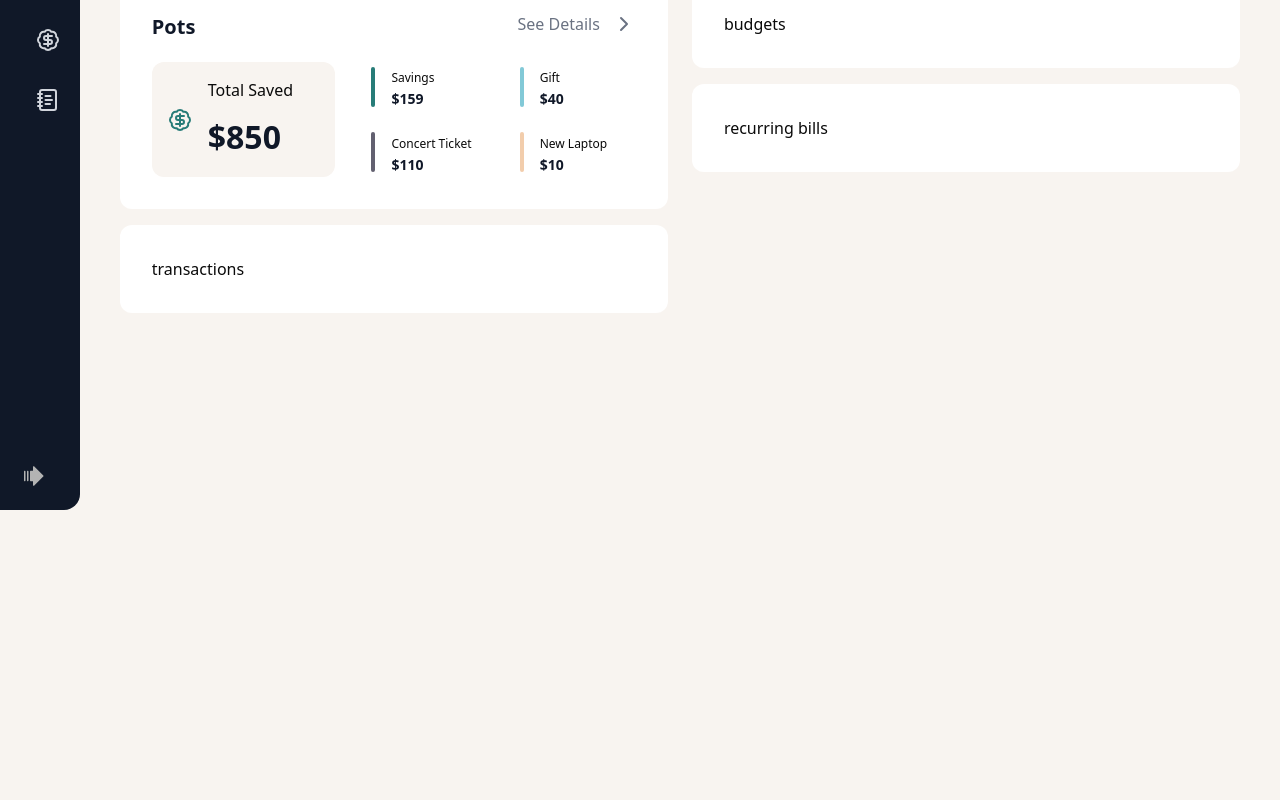
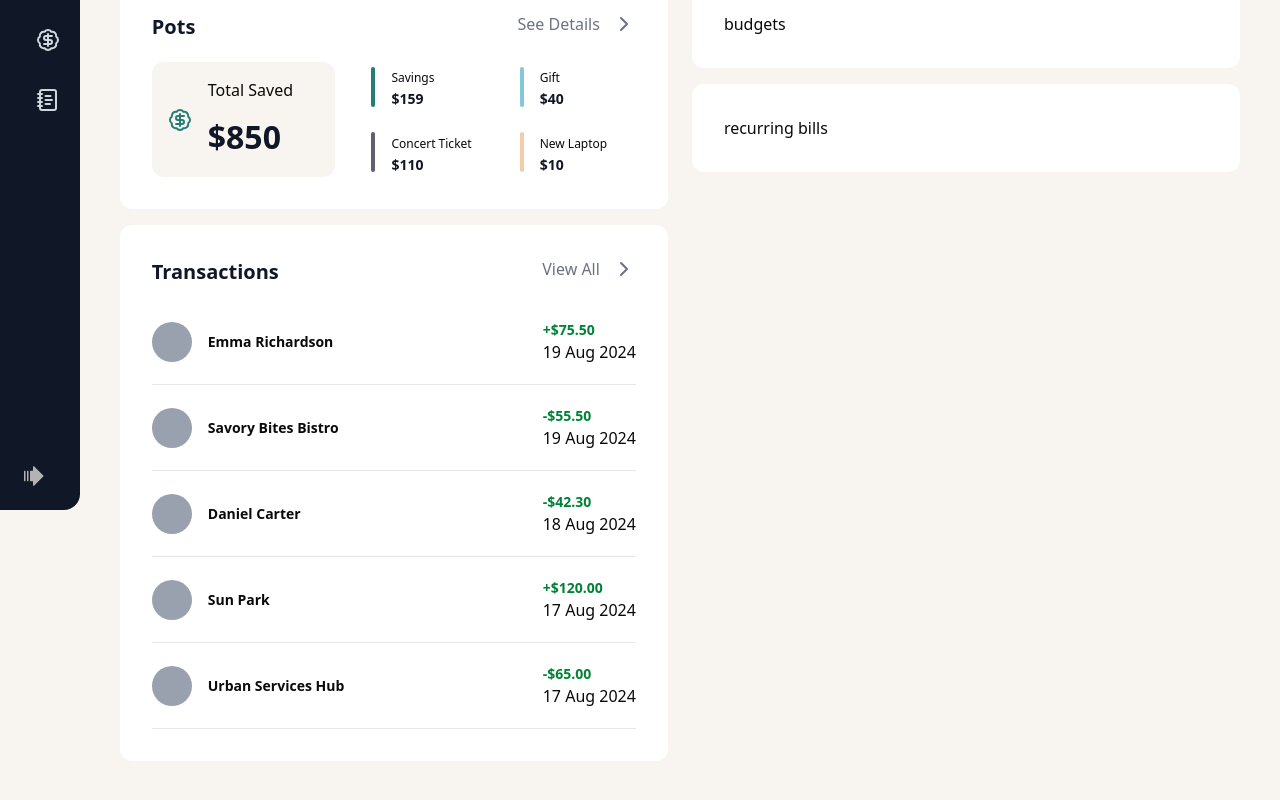
Before and after one commit to ozodbekDv/finance-app, a React app: page / in a window 1280 px wide. Shown: the part 290-1090 px from the top of the page. Before the commit the page ends 800 px from the top, so only its background shows below. Built offline with nearby package versions, Linux system fonts and the light colour scheme; no server answers; sample sign-in values are in the browser's storage; the HTML template or start-up script is replaced by a standard one.

Commit message:
feat: add transaction details section to Overview page

```diff
--- a/src/pages/Overview.tsx
+++ b/src/pages/Overview.tsx
@@ -67,7 +67,71 @@ function Overview() {
               </div>
             </div>
           </div>
-          <div className="overview-cards">transactions</div>
+          <div className="overview-cards">
+            <OverviewCardTop path="/" link="View All" title="Transactions" />
+            <div className="flex flex-col gap-5 mt-8">
+              <div className="pb-5 border-b border-gray-200 flex justify-between items-center">
+                <div className="flex items-center gap-4">
+                  <span className="w-10 h-10 bg-gray-400 rounded-full inline-block"></span>
+                  <h3 className="font-bold text-[14px]">Emma Richardson</h3>
+                </div>
+                <div>
+                  <h4 className="font-bold text-[14px] text-green-700">
+                    +$75.50
+                  </h4>
+                  <p>19 Aug 2024</p>
+                </div>
+              </div>
+              <div className="pb-5 border-b border-gray-200 flex justify-between items-center">
+                <div className="flex items-center gap-4">
+                  <span className="w-10 h-10 bg-gray-400 rounded-full inline-block"></span>
+                  <h3 className="font-bold text-[14px]">Savory Bites Bistro</h3>
+                </div>
+                <div>
+                  <h4 className="font-bold text-[14px] text-green-700">
+                    -$55.50
+                  </h4>
+                  <p>19 Aug 2024</p>
+                </div>
+              </div>
+              <div className="pb-5 border-b border-gray-200 flex justify-between items-center">
+                <div className="flex items-center gap-4">
+                  <span className="w-10 h-10 bg-gray-400 rounded-full inline-block"></span>
+                  <h3 className="font-bold text-[14px]">Daniel Carter</h3>
+                </div>
+                <div>
+                  <h4 className="font-bold text-[14px] text-green-700">
+                    -$42.30
+                  </h4>
+                  <p>18 Aug 2024</p>
+                </div>
+              </div>
+              <div className="pb-5 border-b border-gray-200 flex justify-between items-center">
+                <div className="flex items-center gap-4">
+                  <span className="w-10 h-10 bg-gray-400 rounded-full inline-block"></span>
+                  <h3 className="font-bold text-[14px]">Sun Park</h3>
+                </div>
+                <div>
+                  <h4 className="font-bold text-[14px] text-green-700">
+                    +$120.00
+                  </h4>
+                  <p>17 Aug 2024</p>
+                </div>
+              </div>
+              <div className="pb-5 border-b border-gray-200 flex justify-between items-center">
+                <div className="flex items-center gap-4">
+                  <span className="w-10 h-10 bg-gray-400 rounded-full inline-block"></span>
+                  <h3 className="font-bold text-[14px]">Urban Services Hub</h3>
+                </div>
+                <div>
+                  <h4 className="font-bold text-[14px] text-green-700">
+                    -$65.00
+                  </h4>
+                  <p>17 Aug 2024</p>
+                </div>
+              </div>
+            </div>
+          </div>
         </div>
         <div className="flex flex-col gap-4">
           <div className="overview-cards">budgets</div>
```
